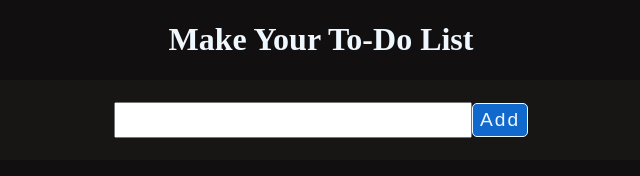
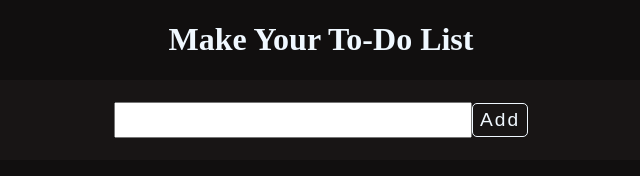
Before and after one commit to danishsk4/toDo_DANISH, a plain HTML site: page index.html in a window 1280 px wide. Shown: the whole page, without its empty margins (319-959 px from the left). Drawn offline with Linux system fonts and the light colour scheme.

Commit message:
Update index.html

```diff
--- a/index.html
+++ b/index.html
@@ -24,13 +24,14 @@
         height: 30px;
       }
       #btn {
-        background: rgb(17, 105, 206);
+        background: rgb(24, 21, 21);
         color: aliceblue;
         padding: 5px 7px;
         font-size: larger;
         letter-spacing: 2px;
         border: 1px solid aliceblue;
         border-radius: 5px;
+        font-weight: lighter;
       }
       #output {
         line-height: 0;
```
